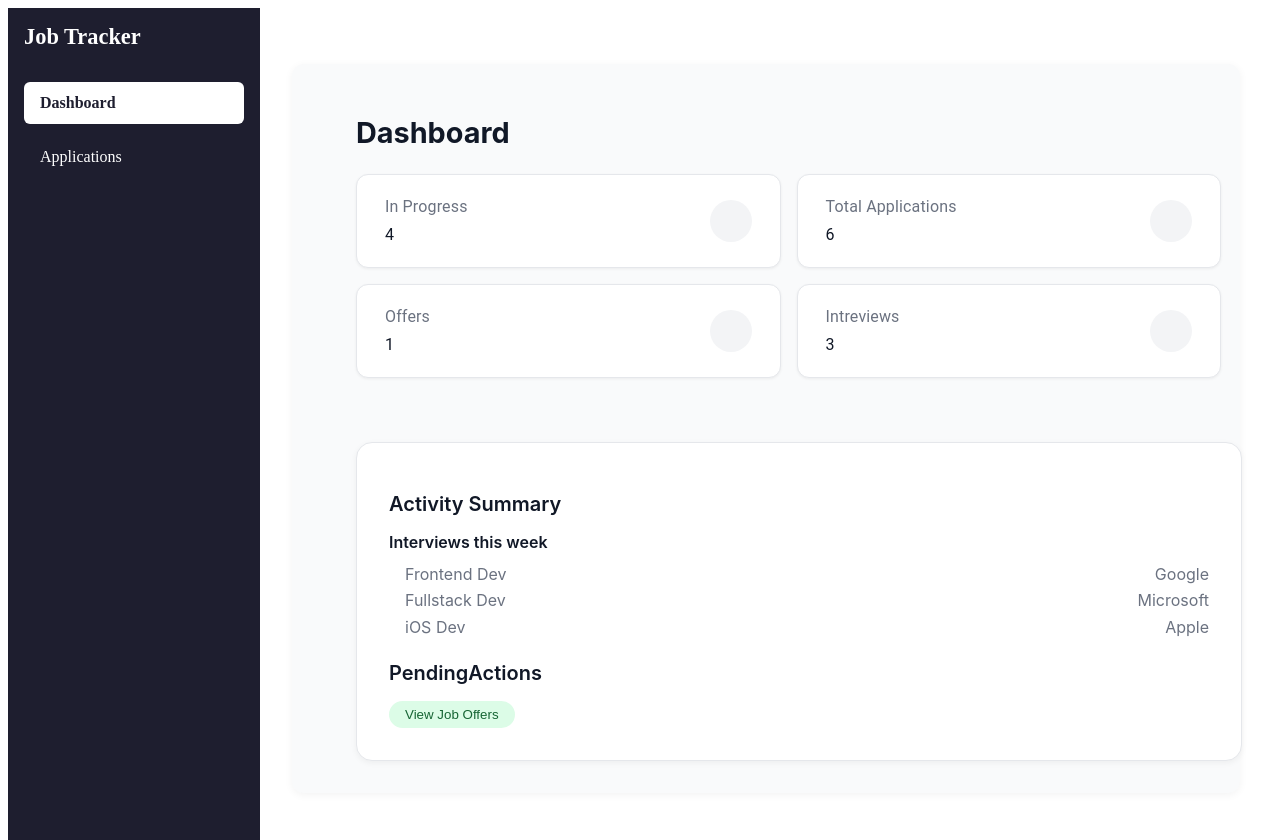
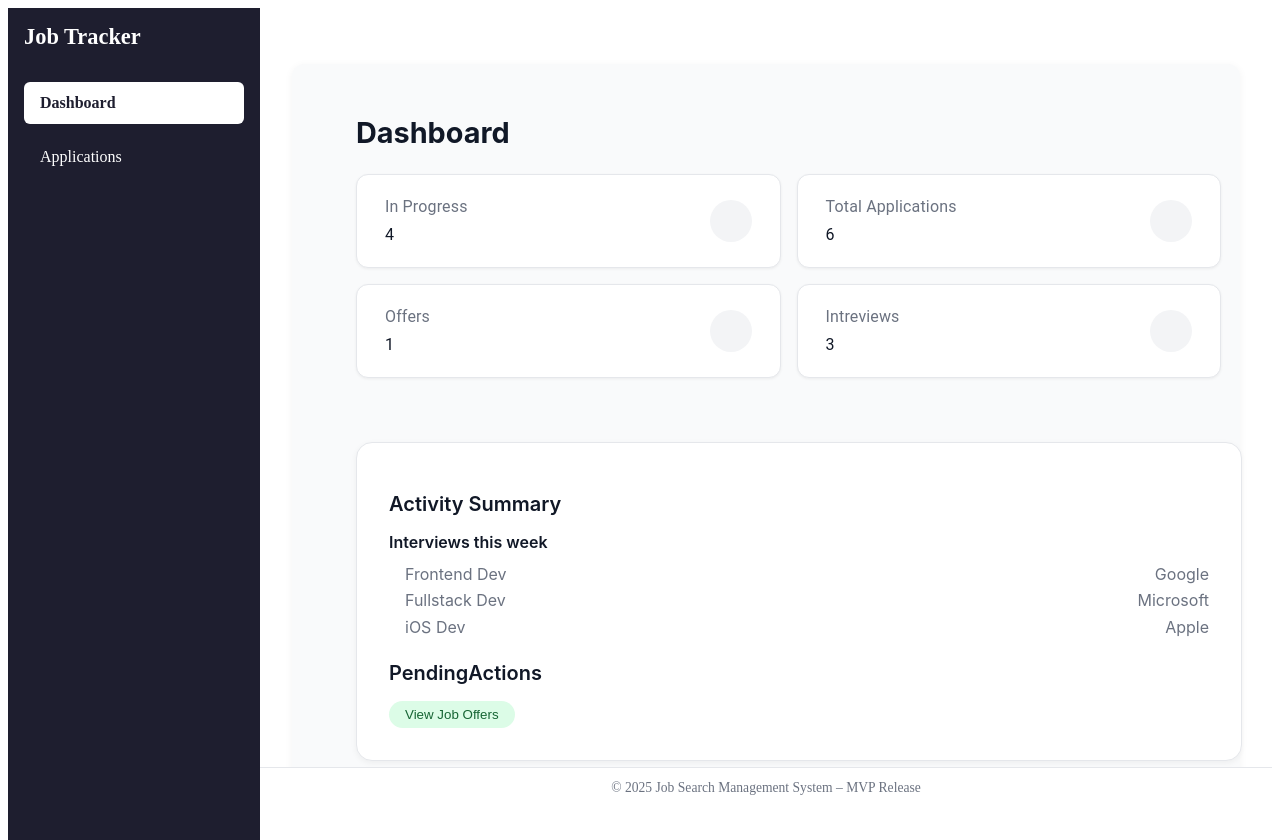
Before and after one commit to shiraPersky/system-front, a React (Vite) app: page / in a window 1280 px wide. Built offline with nearby package versions, Linux system fonts and the light colour scheme; some icons are missing.

Commit message:
added footer

```diff
--- a/src/layouts/MainLayout.css
+++ b/src/layouts/MainLayout.css
@@ -9,7 +9,23 @@
   padding: 1rem;
 }
 
+.layout__content-wrapper {
+  display: flex;
+  flex-direction: column;
+  flex: 1;
+}
+
 .layout__content {
   flex: 1;
   padding: 2rem;
+  overflow-y: auto;
 }
+
+.footer {
+  text-align: center;
+  padding: 0.75rem 1rem;
+  font-size: 0.85rem;
+  color: #6b7280;
+  border-top: 1px solid #e5e7eb;
+  background-color: #fff;
+}
--- a/src/layouts/MainLayout.tsx
+++ b/src/layouts/MainLayout.tsx
@@ -8,9 +8,15 @@ export default function MainLayout(){
     return(
         <div className="layout">
             <SideBar/>
+            <div className="layout__content-wrapper">
                 <main className="layout__content">
                     <Outlet/>
                 </main>
+                <footer className="footer">
+                    © 2025 Job Search Management System – MVP Release
+                </footer>
         </div>
+        </div>
+
     );
 }
```
Also changed, not shown: src/app/providers/ZustandProvider.ts (deleted), src/app/providers/queryClient.ts (deleted).
